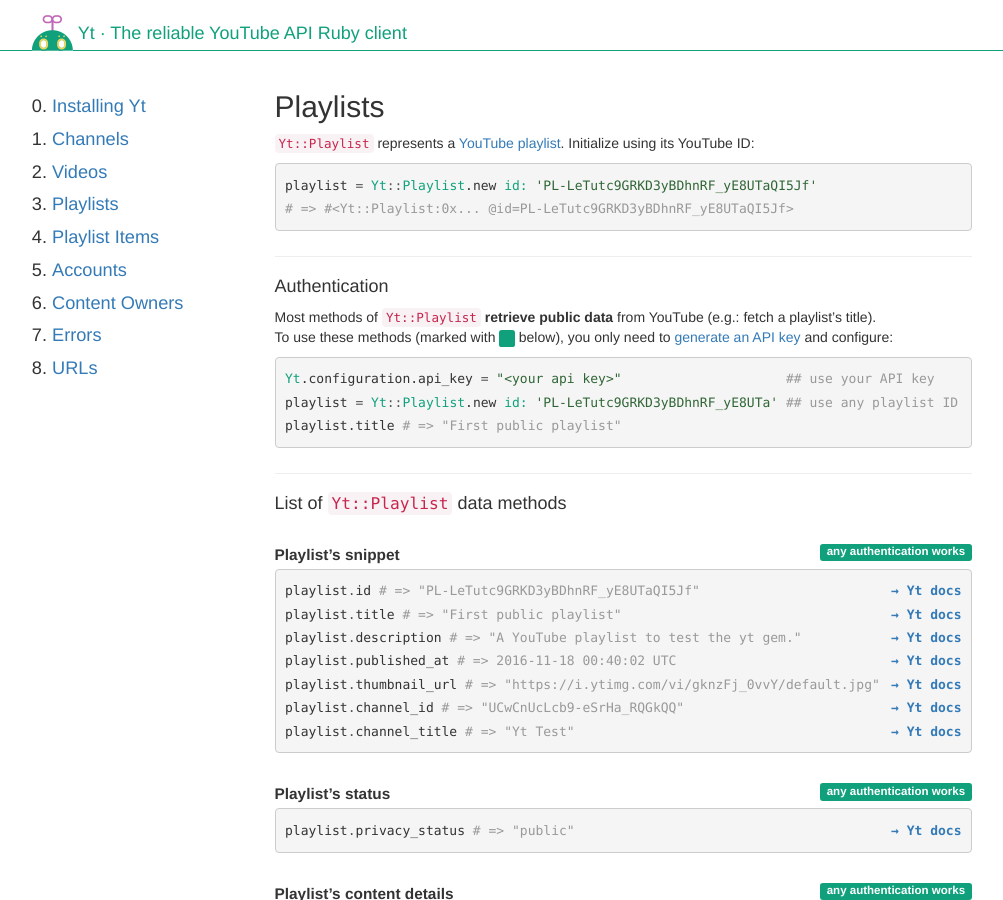
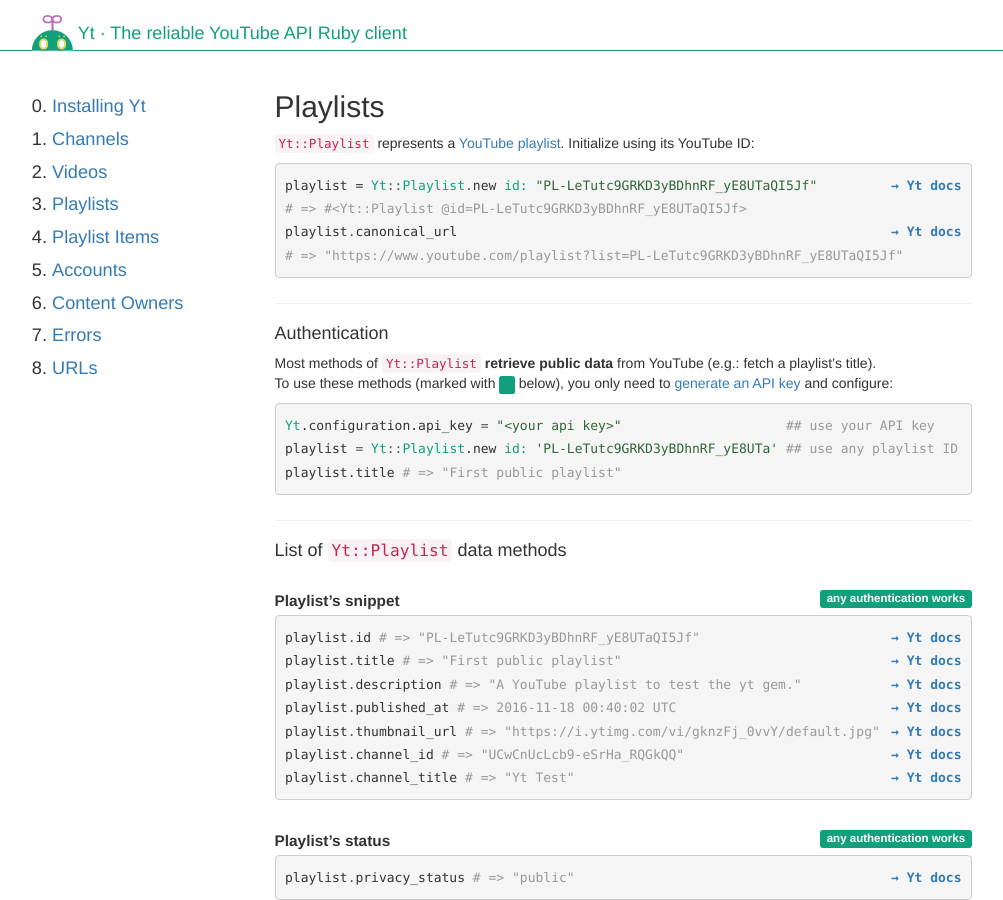
Before and after one commit to nullscreen/yt-core, a Jekyll site: the page built from docs/playlists.html, in a window 1280 px wide and 900 px high. Shown: the whole window, without its empty margins (138-1141 px from the left). Built offline with Jekyll 4.4.1, drawn with Linux system fonts in a browser that asks for light colours; nearby versions of some CDN libraries; some web fonts are replaced.

Commit message:
Add canonical_url to Video, Channel, Playlist

```diff
--- a/docs/channels.html
+++ b/docs/channels.html
@@ -11,7 +11,9 @@
 <dl>
   <dd><a class="anchor" id="new"></a><div class="highlight"><pre>
 {% include doc.html instance="Channel#initialize" %}{% include example.html object='channel = <span class="no">Yt</span><span class="o">::</span><span class="no">Channel</span>' method='new' params=' <span class="ss">id:</span> <span class="s1">"UCwCnUcLcb9-eSrHa_RQGkQQ"</span>' %}
-{% include example.html result='#&lt;Yt::Channel @id=UCwCnUcLcb9-eSrHa_RQGkQQ&gt;' %}</pre>
+{% include example.html result='#&lt;Yt::Channel @id=UCwCnUcLcb9-eSrHa_RQGkQQ&gt;' %}
+{% include doc.html instance="Channel#canonical_url" %}{% include example.html object='channel' method='canonical_url' %}
+{% include example.html result='"https://www.youtube.com/channel/UCwCnUcLcb9-eSrHa_RQGkQQ"' %}</pre>
   </div></dd>
 </dl>
 
--- a/docs/playlists.html
+++ b/docs/playlists.html
@@ -8,10 +8,14 @@
   Initialize using its YouTube ID:
 </p>
 
-{% highlight ruby %}
-playlist = Yt::Playlist.new id: 'PL-LeTutc9GRKD3yBDhnRF_yE8UTaQI5Jf'
-# => #<Yt::Playlist:0x... @id=PL-LeTutc9GRKD3yBDhnRF_yE8UTaQI5Jf>
-{% endhighlight %}
+<dl>
+  <dd><a class="anchor" id="new"></a><div class="highlight"><pre>
+{% include doc.html instance="Playlist#initialize" %}{% include example.html object='playlist = <span class="no">Yt</span><span class="o">::</span><span class="no">Playlist</span>' method='new' params=' <span class="ss">id:</span> <span class="s1">"PL-LeTutc9GRKD3yBDhnRF_yE8UTaQI5Jf"</span>' %}
+{% include example.html result='#&lt;Yt::Playlist @id=PL-LeTutc9GRKD3yBDhnRF_yE8UTaQI5Jf&gt;' %}
+{% include doc.html instance="Playlist#canonical_url" %}{% include example.html object='playlist' method='canonical_url' %}
+{% include example.html result='"https://www.youtube.com/playlist?list=PL-LeTutc9GRKD3yBDhnRF_yE8UTaQI5Jf"' %}</pre>
+  </div></dd>
+</dl>
 
 <hr />
 <h4>Authentication</h4>
--- a/lib/yt/channel.rb
+++ b/lib/yt/channel.rb
@@ -32,6 +32,11 @@
     # @return [String] the channel’s ID.
     def id
       @id
+    end
+
+    # @return [String] the canonical form of the channel’s URL.
+    def canonical_url
+      "https://www.youtube.com/channel/#{id}"
     end
 
   ### SNIPPET
--- a/lib/yt/playlist.rb
+++ b/lib/yt/playlist.rb
@@ -23,6 +23,11 @@
     # @return [String] the playlist’s ID.
     def id
       @id
+    end
+
+    # @return [String] the canonical form of the playlist’s URL.
+    def canonical_url
+      "https://www.youtube.com/playlist?list=#{id}"
     end
 
   ### SNIPPET
--- a/lib/yt/video.rb
+++ b/lib/yt/video.rb
@@ -27,6 +27,11 @@
     # @return [String] the video’s ID.
     def id
       @id
+    end
+
+    # @return [String] the canonical form of the video’s URL.
+    def canonical_url
+      "https://www.youtube.com/watch?v=#{id}"
     end
 
   ### SNIPPET
```
Also changed, not shown: docs/videos.html (+8 -4 lines), spec/channel/canonical_url_spec.rb (added, +13 -0 lines), spec/playlist/canonical_url_spec.rb (added, +13 -0 lines), spec/video/canonical_url_spec.rb (added, +13 -0 lines).
